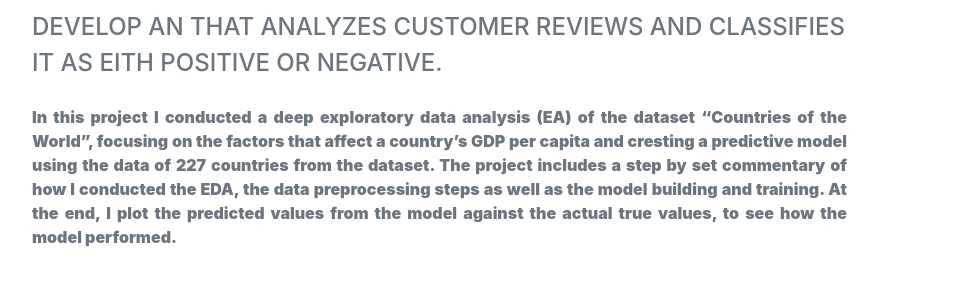
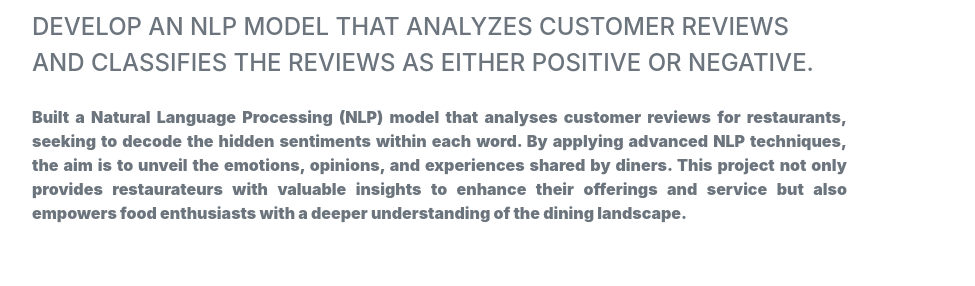
Before and after one commit to Zahradeen01/Zahradeen01, a plain HTML site: page index.html in a window 1280 px wide. Shown: the part 1829-2115 px from the top of the page, without its empty margins (288-1263 px from the left). Drawn offline with nearby package versions, Linux system fonts and the light colour scheme; files whose address does not match are found by name; a web font is replaced by a local one.

Commit message:
Update index.html

```diff
--- a/index.html
+++ b/index.html
@@ -93,8 +93,8 @@
                         <div class="d-flex flex-column flex-md-row justify-content-between mb-5">
                             <div class="flex-grow-1">
                                 <h3 class="mb-0">Sentimental Analysis of Restaurant Reviews</h3>
-                                <div class="subheading mb-4">Develop an that analyzes customer reviews and classifies it as eith positive or negative.  </div>
-                                <p style="text-align:justify;">In this project I conducted a deep exploratory data analysis (EA) of the dataset “Countries of the World”, focusing on the factors that affect a country’s GDP per capita and cresting a predictive model using the data of 227 countries from the dataset. The project includes a step by set commentary of how I conducted the EDA, the data preprocessing steps as well as the model building and training. At the end, I plot the predicted values from the model against the actual true values, to see how the model performed.
+                                <div class="subheading mb-4">Develop an NLP model that analyzes customer reviews and classifies the reviews as either positive or negative.</div>
+                                <p style="text-align:justify;">Built a Natural Language Processing (NLP) model that analyses customer reviews for restaurants, seeking to decode the hidden sentiments within each word. By applying advanced NLP techniques, the aim is to unveil the emotions, opinions, and experiences shared by diners. This project not only provides restaurateurs with valuable insights to enhance their offerings and service but also empowers food enthusiasts with a deeper understanding of the dining landscape.
                         </div>
                         <div class="flex-shrink-0">
                             <span class="text-right"> Oct 2021  <br>
```
